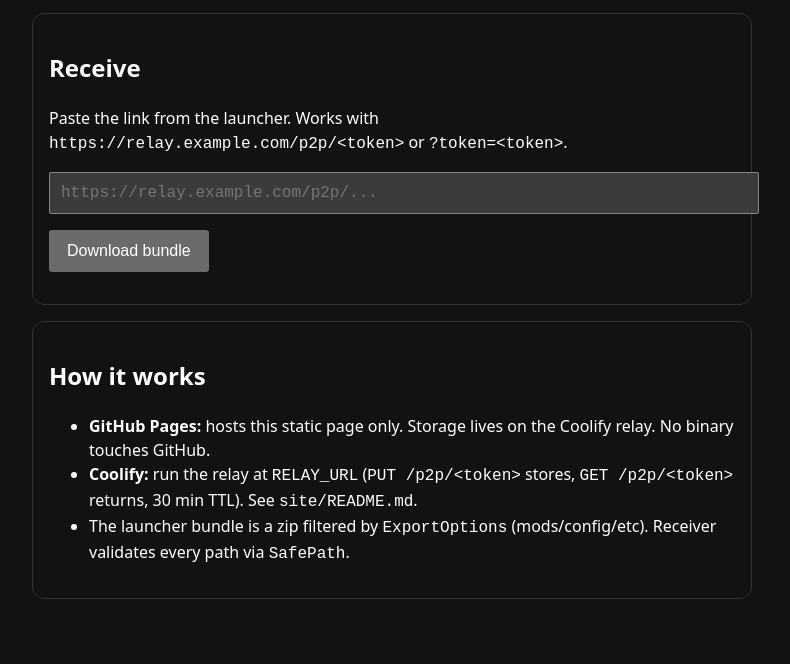
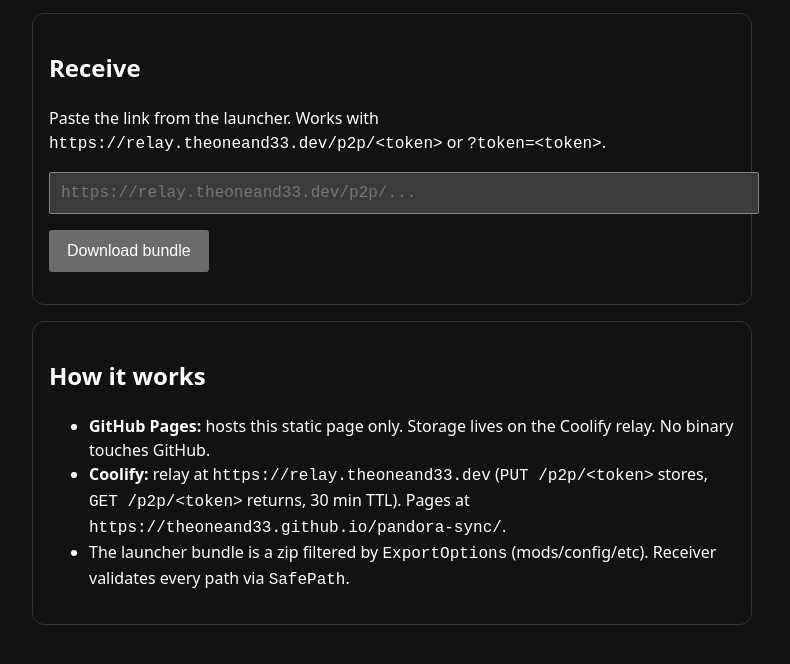
Before and after one commit to theoneand33/pandora-sync, a plain HTML site: page index.html in a window 1280 px wide. Shown: the part 160-824 px from the top of the page, without its empty margins (248-1038 px from the left). Before the commit the page ends 800 px from the top, so only its background shows below. Drawn offline with Linux system fonts and the light colour scheme.

Commit message:
docs: set live domains relay.theoneand33.dev + pages

```diff
--- a/index.html
+++ b/index.html
@@ -21,8 +21,8 @@
 
 <div class="card">
   <h2>Receive</h2>
-  <p>Paste the link from the launcher. Works with <code>https://relay.example.com/p2p/&lt;token&gt;</code> or <code>?token=&lt;token&gt;</code>.</p>
-  <input id="link" placeholder="https://relay.example.com/p2p/..." />
+  <p>Paste the link from the launcher. Works with <code>https://relay.theoneand33.dev/p2p/&lt;token&gt;</code> or <code>?token=&lt;token&gt;</code>.</p>
+  <input id="link" placeholder="https://relay.theoneand33.dev/p2p/..." />
   <p>
     <button id="download">Download bundle</button>
     <span id="status"></span>
@@ -34,7 +34,7 @@
   <h2>How it works</h2>
   <ul>
     <li><strong>GitHub Pages:</strong> hosts this static page only. Storage lives on the Coolify relay. No binary touches GitHub.</li>
-    <li><strong>Coolify:</strong> run the relay at <code>RELAY_URL</code> (<code>PUT /p2p/&lt;token&gt;</code> stores, <code>GET /p2p/&lt;token&gt;</code> returns, 30 min TTL). See <code>site/README.md</code>.</li>
+    <li><strong>Coolify:</strong> relay at <code>https://relay.theoneand33.dev</code> (<code>PUT /p2p/&lt;token&gt;</code> stores, <code>GET /p2p/&lt;token&gt;</code> returns, 30 min TTL). Pages at <code>https://theoneand33.github.io/pandora-sync/</code>.</li>
     <li>The launcher bundle is a zip filtered by <code>ExportOptions</code> (mods/config/etc). Receiver validates every path via <code>SafePath</code>.</li>
   </ul>
 </div>
```
Also changed, not shown: README.md.
